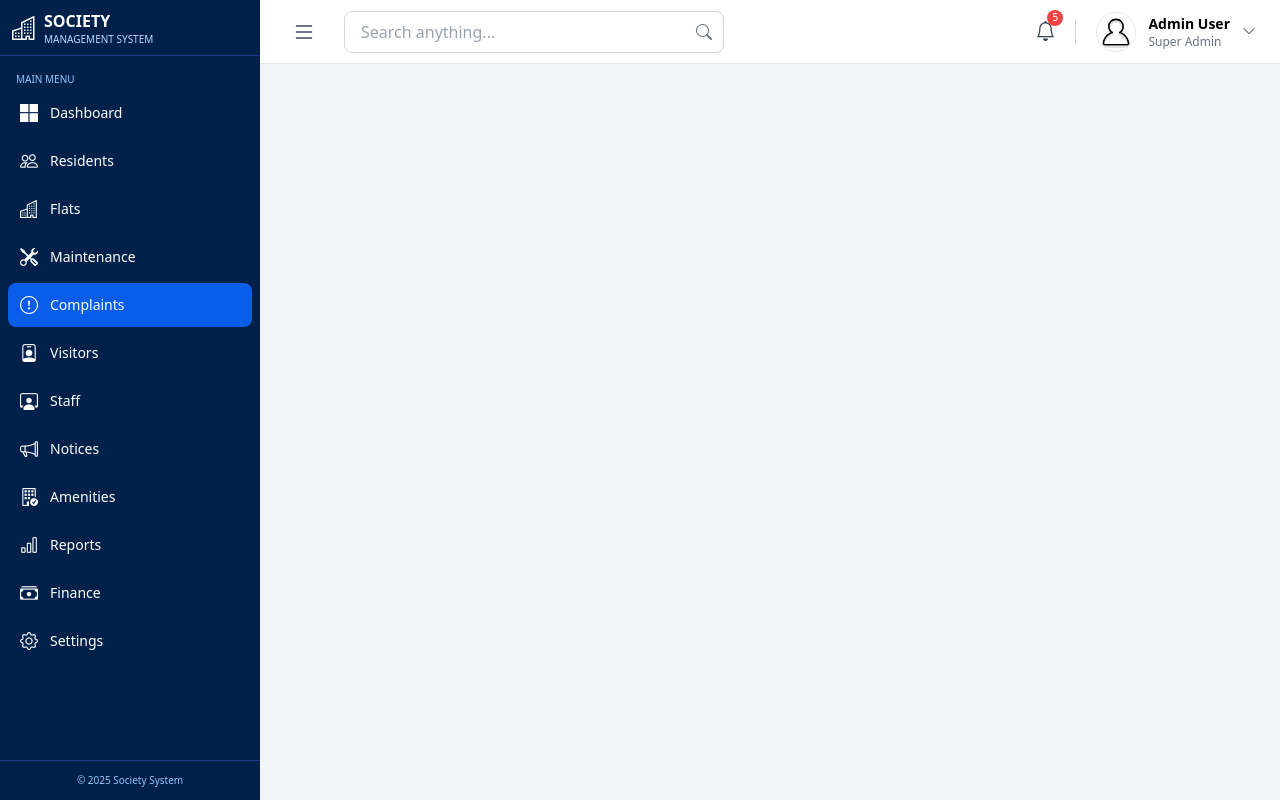
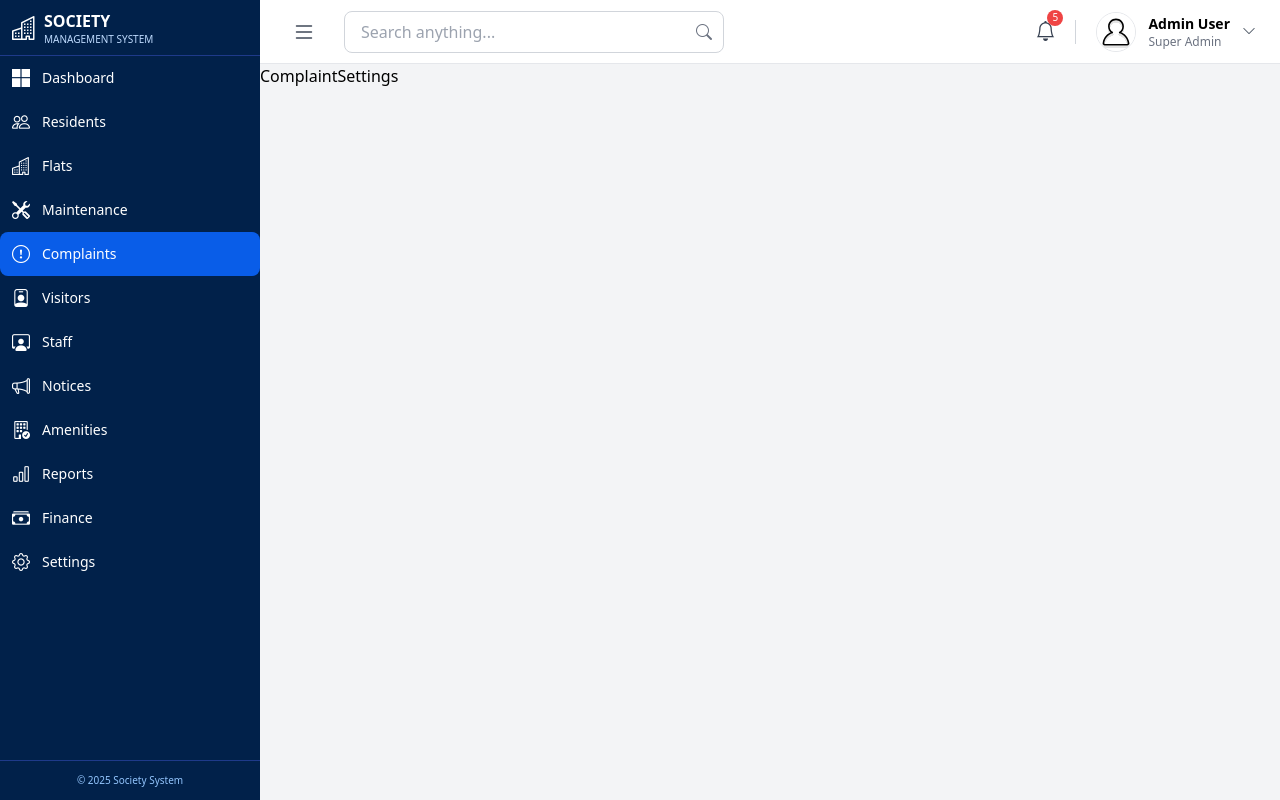
Before and after one commit to classrepo24/societymanagement-react, a React (Create React App) app: page /complaints/settings in a window 1280 px wide. Both pictures are taken after a click on the button 124 px from the left and 31 px from the top of the page. Built offline with nearby package versions, Linux system fonts and the light colour scheme.

Commit message:
complaint module add a inline edit remove popUp edit and Add Complaint Setting Also in Sidebar abd the Submenu in main menu

```diff
--- /dev/null
+++ b/src/context/ModalContext.jsx
@@ -0,0 +1,22 @@
+import { createContext, useContext, useState } from "react";
+
+const ModalContext = createContext();
+
+export const ModalProvider = ({ children }) => {
+  const [modal, setModal] = useState(null);
+
+  const openModal = (payload) => {
+    console.log("OPEN MODAL:", payload);
+    setModal(payload);
+  };
+
+  const closeModal = () => setModal(null);
+
+  return (
+    <ModalContext.Provider value={{ modal, openModal, closeModal }}>
+      {children}
+    </ModalContext.Provider>
+  );
+};
+
+export const useModal = () => useContext(ModalContext);
--- a/src/index.js
+++ b/src/index.js
@@ -2,19 +2,20 @@ import React from 'react';
 import ReactDOM from 'react-dom/client';
 import './index.css';
 import App from './App';
-import reportWebVitals from './reportWebVitals';
 import 'bootstrap-icons/font/bootstrap-icons.css';
 import { BrowserRouter } from 'react-router-dom';
-const root = ReactDOM.createRoot(document.getElementById('root'));
+import { ModalProvider } from "./context/ModalContext";
+const root = ReactDOM.createRoot(
+  document.getElementById('root')
+);
+
 root.render(
   <React.StrictMode>
     <BrowserRouter>
-    <App />
+   < ModalProvider>
+      <App />
+
+      </ModalProvider>
     </BrowserRouter>
   </React.StrictMode>
 );
-
-// If you want to start measuring performance in your app, pass a function
-// to log results (for example: reportWebVitals(console.log))
-// or send to an analytics endpoint. Learn more: https://bit.ly/CRA-vitals
-reportWebVitals();
--- a/src/layouts/Sidebar.jsx
+++ b/src/layouts/Sidebar.jsx
@@ -1,8 +1,109 @@
 import React from "react";
 import { NavLink, useLocation } from "react-router-dom";
+import { useModal } from "../context/ModalContext";
+import { useState } from "react";
 
 export const Sidebar = ({ isSidebarOpen }) => {
+
+  const [openMenus, setOpenMenus] = useState({});
+
+const toggleMenu = (label) => {
+  setOpenMenus((prev) => ({
+    ...prev,
+    [label]: !prev[label],
+  }));
+};
+
+const menuItems = [
+  {
+    path: "/dashboard",
+    icon: "bi-microsoft",
+    label: "Dashboard",
+  },
+  {
+    path: "/resident",
+    icon: "bi-people",
+    label: "Residents",
+  },
+  {
+    path: "/flats",
+    icon: "bi-buildings",
+    label: "Flats",
+  },
+  {
+    path: "/maintenance",
+    icon: "bi-tools",
+    label: "Maintenance",
+  },
+  {
+  path: "/complaints",
+  icon: "bi-exclamation-circle",
+  label: "Complaints",
+  // children: [
+  //   {
+  //     label: "My Complaints",
+  //      module: "complaints",
+  //    type: "myComplaints",
+  //   },
+  //   {
+  //     label: "Raise Complaint",
+  //     module: "complaints",
+  //     type: "raiseComplaint",
+  //   },
+  //   {
+  //     label: "Complaint Categories",
+  //     module: "complaints",
+  //     type: "categories",
+  //   },
+  // ],
+},
+  {
+    path:"/visitors",
+  icon: "bi-person-badge",
+  label: "Visitors",
+
+},
+  {
+    path: "/staff",
+    icon: "bi-person-workspace",
+    label: "Staff",
+  },
+  {
+    path: "/notices",
+    icon: "bi-megaphone",
+    label: "Notices",
+  },
+  {
+    path: "/amenities",
+    icon: "bi-building-check",
+    label: "Amenities",
+  },
+  {
+    path: "/reports",
+    icon: "bi-bar-chart",
+    label: "Reports",
+  },
+  {
+    path: "/finance",
+    icon: "bi-cash-stack",
+    label: "Finance",
+  },
+  {
+    path: "/settings",
+    icon: "bi-gear",
+    label: "Settings",
+  },
+];
+
+
+
+  const { openModal } = useModal();
+  console.log("Sidebar loaded");
+
+
   const location = useLocation();
+
+
 
   const linkClass = ({ isActive }) =>
     `flex items-center rounded-lg transition-all duration-200
@@ -38,34 +139,84 @@ export const Sidebar = ({ isSidebarOpen }) => {
         </NavLink>
       </div>
 
-      {/* MAIN MENU */}
-      <div className="px-2 py-2 space-y-1">
+     {menuItems.map((item) =>
+  item.children ? (
+    <div key={item.label}>
+      <div className="flex items-center">
+        {/* Main Menu Link */}
+        <NavLink
+          to={item.path}
+          className={({ isActive }) =>
+            `flex-1 flex items-center rounded-lg transition-all duration-200
+            ${
+              isSidebarOpen
+                ? "gap-3 px-3 py-2 text-sm"
+                : "justify-center py-2"
+            }
+            ${isActive ? "bg-[#095de8]" : "hover:bg-[#0b2f63]"}`
+          }
+        >
+          <i className={`${item.icon} text-lg`}></i>
+          {isSidebarOpen && <span>{item.label}</span>}
+        </NavLink>
+
+        {/* Arrow */}
         {isSidebarOpen && (
-          <p className="text-[10px] text-blue-300 px-2 mt-2 mb-1">
-            MAIN MENU
-          </p>
+          <button
+            onClick={() => toggleMenu(item.label)}
+            className="px-3 py-2 hover:bg-[#0b2f63] rounded-lg"
+          >
+            <i
+              className={`bi ${
+                openMenus[item.label]
+                  ? "bi-chevron-down"
+                  : "bi-chevron-right"
+              }`}
+            />
+          </button>
         )}
+      </div>
 
-        {[
-          ["dashboard", "bi-microsoft", "Dashboard"],
-          ["resident", "bi-people", "Residents"],
-          ["flats", "bi-buildings", "Flats"],
-          ["maintenance", "bi-tools", "Maintenance"],
-          ["complaints", "bi-exclamation-circle", "Complaints"],
-          ["visitors", "bi-person-badge", "Visitors"],
-          ["staff", "bi-person-workspace", "Staff"],
-          ["notices", "bi-megaphone", "Notices"],
-          ["amenities", "bi-building-check", "Amenities"],
-          ["reports", "bi-bar-chart", "Reports"],
-          ["finance", "bi-cash-stack", "Finance"],
-          ["settings", "bi-gear", "Settings"],
-        ].map(([path, icon, label]) => (
-          <NavLink key={path} to={`/${path}`} className={linkClass}>
-            <i className={`${icon} text-lg`}></i>
-            {isSidebarOpen && <span>{label}</span>}
+      {openMenus[item.label] && isSidebarOpen && (
+        <div className="ml-8 mt-1 space-y-1">
+          {item.children.map((child) =>
+            child.path ? (
+              <NavLink
+                key={child.label}
+                to={child.path}
+                className="block px-3 py-2 text-sm rounded-lg hover:bg-[#0b2f63]"
+              >
+                {child.label}
               </NavLink>
-        ))}
+            ) : (
+              <button
+                key={child.label}
+                onClick={() =>
+                  openModal({
+                    module: child.module,
+                    type: child.type,
+                  })
+                }
+                className="block w-full text-left px-3 py-2 text-sm rounded-lg hover:bg-[#0b2f63]"
+              >
+                {child.label}
+              </button>
+            )
+          )}
         </div>
+      )}
+    </div>
+  ) : (
+    <NavLink
+      key={item.path}
+      to={item.path}
+      className={linkClass}
+    >
+      <i className={`${item.icon} text-lg`}></i>
+      {isSidebarOpen && <span>{item.label}</span>}
+    </NavLink>
+  )
+)}
 
       {/* QUICK LINKS (BOTTOM BUT NOT FIXED) */}
       <div className="px-2 py-2 space-y-1">
@@ -79,12 +230,30 @@ export const Sidebar = ({ isSidebarOpen }) => {
       </p>
     )}
 
-            <button className="flex items-center gap-2 px-3 py-2 rounded-lg hover:bg-[#0b2f63] w-full text-sm">
+    {/* Messages */}
+    <button
+      onClick={() =>
+        openModal({
+          module: "dashboard",
+          type: "messages",
+        })
+      }
+      className="flex items-center gap-2 px-3 py-2 rounded-lg hover:bg-[#0b2f63] w-full text-sm"
+    >
       <i className="bi bi-chat-dots"></i>
       {isSidebarOpen && "Messages"}
     </button>
 
-            <button className="flex items-center gap-2 px-3 py-2 rounded-lg hover:bg-[#0b2f63] w-full text-sm">
+    {/* Help & Support */}
+    <button
+      onClick={() =>
+        openModal({
+          module: "dashboard",
+          type: "helpSupport",
+        })
+      }
+      className="flex items-center gap-2 px-3 py-2 rounded-lg hover:bg-[#0b2f63] w-full text-sm"
+    >
       <i className="bi bi-question-circle"></i>
       {isSidebarOpen && "Help & Support"}
     </button>
@@ -100,25 +269,54 @@ export const Sidebar = ({ isSidebarOpen }) => {
               </p>
             )}
 
-            <button className="flex items-center gap-2 px-3 py-2 rounded-lg hover:bg-[#0b2f63] w-full text-sm">
+            <button
+              onClick={() =>{
+                 console.log("CLICKED");
+
+                openModal({
+
+                  module: "complaints",
+                  type: "raiseComplaint",
+                })
+              }}
+              className="flex items-center gap-2 px-3 py-2 rounded-lg hover:bg-[#0b2f63] w-full text-sm"
+            >
               <i className="bi bi-plus-circle"></i>
               {isSidebarOpen && "Raise Complaint"}
             </button>
 
-            <button className="flex items-center gap-2 px-3 py-2 rounded-lg hover:bg-[#0b2f63] w-full text-sm">
+            <button
+              onClick={() =>
+                openModal({
+                  module: "complaints",
+                  type: "myComplaints",
+                })
+              }
+              className="flex items-center gap-2 px-3 py-2 rounded-lg hover:bg-[#0b2f63] w-full text-sm"
+            >
               <i className="bi bi-journal-check"></i>
               {isSidebarOpen && "My Complaints"}
             </button>
 
-            <button className="flex items-center gap-2 px-3 py-2 rounded-lg hover:bg-[#0b2f63] w-full text-sm">
+
+
+            <button
+              onClick={() =>
+                openModal({
+                  module: "complaints",
+                  type: "categories",
+                })
+              }
+              className="flex items-center gap-2 px-3 py-2 rounded-lg hover:bg-[#0b2f63] w-full text-sm"
+            >
               <i className="bi bi-folder2-open"></i>
-              {isSidebarOpen && "Categories"}
+              {isSidebarOpen && "Complaint Categories"}
             </button>
           </>
         )}
       </div>
 
-      {/* FOOTER  */}
+      {/* FOOTER (ALWAYS VISIBLE) */}
       <div className="mt-auto border-t border-blue-900 px-2 py-3 text-center text-[10px] text-blue-300">
         {isSidebarOpen ? "© 2025 Society System" : "©"}
       </div>
--- /dev/null
+++ b/src/pages/Complaints/ComplaintSettings.jsx
@@ -0,0 +1,7 @@
+import React from 'react'
+
+export const ComplaintSettings = () => {
+  return (
+    <div>ComplaintSettings</div>
+  )
+}
--- a/src/pages/Complaints/Complaints.jsx
+++ b/src/pages/Complaints/Complaints.jsx
@@ -2,9 +2,9 @@ import React, { useState } from "react";
 import { CategoryChart } from "./CategoryChart";
 import { StatusChart } from "./StatusChart";
 import { RecentComplaints } from "./RecentComplaints";
-
-
-
+// import { Sidebar } from "../../layouts/Sidebar";
+import { useModal } from "../../context/ModalContext";
+import { NavLink } from "react-router-dom";
 
 const cards = [
   {
@@ -80,8 +80,14 @@ const getStatusStyle = (s) => {
   }
 };
 
+
+
 export const Complaints = () => {
 
+
+
+
+const { modal, closeModal } = useModal();
 
 const [complaints,setComplaints] = useState([
   {
@@ -339,6 +345,7 @@ if (sortConfig.key) {
 
 <div className="p-4 sm:p-6 bg-[#fbfbfe] w-full">
 
+
        {/* HEADER */}
 <div className="flex flex-col lg:flex-row lg:justify-between lg:items-start gap-4 mb-6 overflow-hidden">
 
@@ -351,9 +358,13 @@ if (sortConfig.key) {
         </div>
 
 <div className="flex flex-wrap gap-3">
-              <button className="px-4 py-2 bg-white rounded-lg flex items-center gap-2 text-sm">
-            <i className="bi bi-gear-fill"></i> Complaint Settings
-          </button>
+              <NavLink
+  to="/complaints/settings"
+  className="px-4 py-2 bg-white rounded-lg flex items-center gap-2 text-sm hover:bg-gray-100"
+>
+  <i className="bi bi-gear-fill"></i>
+  Complaint Settings
+</NavLink>
 
           <button
   onClick={() => setIsOpen(true)}
@@ -702,8 +713,26 @@ if (sortConfig.key) {
       <td className="px-4 py-3">{item.raisedOn}</td>
 
       {/* ACTIONS */}
+
 <td className="px-4 py-3 text-center relative">
 
+  {/* EDIT MODE → SHOW SAVE */}
+  {item.isEditing ? (
+    <button
+      onClick={() => {
+        setComplaints((prev) =>
+          prev.map((c, i) =>
+            i === index ? { ...c, isEditing: false } : c
+          )
+        );
+        setOpenMenu(null);
+      }}
+      className="px-3 py-1 bg-green-500 text-white rounded"
+    >
+      Save
+    </button>
+  ) : (
+    <>
       {/* 3 DOT BUTTON */}
       <button
         onClick={() =>
@@ -714,13 +743,20 @@ if (sortConfig.key) {
         ⋮
       </button>
 
-  {/* DROPDOWN MENU */}
+      {/* DROPDOWN */}
       {openMenu === index && (
         <div className="absolute right-4 mt-1 w-32 bg-white border rounded-lg shadow-lg z-20">
 
+          {/* EDIT */}
           <button
             onClick={() => {
-    setEditData(item);
+              setComplaints((prev) =>
+                prev.map((c, i) =>
+                  i === index
+                    ? { ...c, isEditing: true }
+                    : c
+                )
+              );
               setOpenMenu(null);
             }}
             className="w-full text-left px-4 py-2 hover:bg-gray-100"
@@ -728,21 +764,7 @@ if (sortConfig.key) {
             Edit
           </button>
 
-
-      <button
-        onClick={() => {
-          setComplaints((prev) =>
-            prev.map((c, i) =>
-              i === index ? { ...c, isEditing: false } : c
-            )
-          );
-          setOpenMenu(null);
-        }}
-        className="w-full text-left px-4 py-2 hover:bg-gray-100"
-      >
-         Save
-      </button>
-
+          {/* DELETE */}
           <button
             onClick={() => {
               setDeleteId(item);
@@ -755,6 +777,9 @@ if (sortConfig.key) {
 
         </div>
       )}
+    </>
+  )}
+
 </td>
     </tr>
   ))}
@@ -766,6 +791,9 @@ if (sortConfig.key) {
 
           </div>
         </div>
+
+
+
 {/* RIGHT */}
 
 <div className="w-[340px] flex-shrink-0 space-y-5">
@@ -784,126 +812,6 @@ if (sortConfig.key) {
 </div>
       </div>
 
-      {editData && (
-  <div className="fixed inset-0 bg-black/40 flex items-center justify-center z-50">
-
-    <div className="bg-white w-[420px] rounded-xl p-5 shadow-lg max-h-[90vh] overflow-y-auto">
-
-      <h2 className="text-lg font-bold mb-4">Edit Complaint</h2>
-
-      {/* Complaint ID (readonly) */}
-      <input
-        value={editData.id}
-        disabled
-        className="w-full border px-3 py-2 rounded mb-3 bg-gray-100"
-      />
-
-      {/* Category */}
-      <input
-        value={editData.category}
-        onChange={(e) =>
-          setEditData({ ...editData, category: e.target.value })
-        }
-        className="w-full border px-3 py-2 rounded mb-3"
-        placeholder="Category"
-      />
-
-      {/* Title */}
-      <input
-        value={editData.title}
-        onChange={(e) =>
-          setEditData({ ...editData, title: e.target.value })
-        }
-        className="w-full border px-3 py-2 rounded mb-3"
-        placeholder="Title"
-      />
-
-      {/* Raised By */}
-      <input
-        value={editData.raisedBy}
-        onChange={(e) =>
-          setEditData({ ...editData, raisedBy: e.target.value })
-        }
-        className="w-full border px-3 py-2 rounded mb-3"
-        placeholder="Raised By"
-      />
-
-      {/* Flat No */}
-      <input
-        value={editData.flatNo}
-        onChange={(e) =>
-          setEditData({ ...editData, flatNo: e.target.value })
-        }
-        className="w-full border px-3 py-2 rounded mb-3"
-        placeholder="Flat No"
-      />
-
-      {/* Priority */}
-      <select
-        value={editData.priority}
-        onChange={(e) =>
-          setEditData({ ...editData, priority: e.target.value })
-        }
-        className="w-full border px-3 py-2 rounded mb-3"
-      >
-        <option>High</option>
-        <option>Medium</option>
-        <option>Low</option>
-      </select>
-
-      {/* Status */}
-      <select
-        value={editData.status}
-        onChange={(e) =>
-          setEditData({ ...editData, status: e.target.value })
-        }
-        className="w-full border px-3 py-2 rounded mb-3"
-      >
-        <option>Open</option>
-        <option>In Progress</option>
-        <option>Resolved</option>
-        <option>Overdue</option>
-      </select>
-
-      {/* Raised On (readonly or editable if you want) */}
-      <input
-        type="date"
-        value={editData.raisedOn}
-        onChange={(e) =>
-          setEditData({ ...editData, raisedOn: e.target.value })
-        }
-        className="w-full border px-3 py-2 rounded mb-3"
-      />
-
-      {/* Buttons */}
-      <div className="flex justify-end gap-2 mt-4">
-
-        <button
-          onClick={() => setEditData(null)}
-          className="px-4 py-2 border rounded"
-        >
-          Cancel
-        </button>
-
-        <button
-          onClick={() => {
-            setComplaints((prev) =>
-              prev.map((c) =>
-                c.id === editData.id ? editData : c
-              )
-            );
-            setEditData(null);
-          }}
-          className="px-4 py-2 bg-green-500 text-white rounded"
-        >
-          Save
-        </button>
-
-      </div>
-
-    </div>
-  </div>
-)}
 
 {/* delete */}
 
@@ -1128,6 +1036,126 @@ if (sortConfig.key) {
     </div>
   </div>
 )}
+
+{/* raise complaints popup quick links */}
+
+{modal?.module === "complaints" &&
+ modal?.type === "raiseComplaint" && (
+  <div className="fixed inset-0 bg-black/50 flex items-center justify-center z-50">
+
+    <div className="bg-white w-[400px] p-6 rounded-xl">
+
+      <div className="flex justify-between mb-4">
+        <h2 className="text-lg font-semibold">Raise Complaint</h2>
+
+        <button onClick={closeModal}>
+          ✖
+        </button>
+      </div>
+
+      <input
+        placeholder="Title"
+        className="w-full border p-2 mb-3"
+      />
+
+      <input
+        placeholder="Raised By"
+        className="w-full border p-2 mb-3"
+      />
+
+      <select className="w-full border p-2 mb-3">
+        <option>Plumbing</option>
+        <option>Electricity</option>
+        <option>Water</option>
+      </select>
+
+      <button className="w-full bg-green-600 text-white py-2 rounded">
+        Save
+      </button>
+
+    </div>
+  </div>
+)}
+
+
+{/* my complaints */}
+
+
+{modal?.module === "complaints" &&
+ modal?.type === "myComplaints" && (
+  <div className="fixed inset-0 bg-black/50 flex items-center justify-center z-50">
+
+    <div className="bg-white w-[600px] p-5 rounded-xl">
+
+      <div className="flex justify-between mb-4">
+        <h2 className="text-lg font-semibold">My Complaints</h2>
+
+        <button onClick={closeModal}>
+          ✖
+        </button>
+      </div>
+
+      {/* LIST */}
+      <div className="max-h-[300px] overflow-y-auto">
+        {complaints.map((c) => (
+          <div
+            key={c.id}
+            className="border-b py-2 text-sm flex justify-between"
+          >
+            <span>{c.title}</span>
+            <span className="text-gray-500">{c.status}</span>
+          </div>
+        ))}
+      </div>
+
+    </div>
+  </div>
+)}
+
+
+
+{/* Categorie All */}
+
+{modal?.module === "complaints" &&
+ modal?.type === "categories" && (
+  <div className="fixed inset-0 bg-black/50 flex items-center justify-center z-50">
+
+    <div className="bg-white w-[450px] p-5 rounded-xl">
+
+      {/* HEADER */}
+      <div className="flex justify-between mb-4">
+        <h2 className="text-lg font-semibold">Complaint Categories</h2>
+
+        <button onClick={closeModal}>
+          ✖
+        </button>
+      </div>
+
+      {/* CATEGORY LIST */}
+      <div className="space-y-2">
+
+        {[
+          "Plumbing",
+          "Electricity",
+          "Water",
+          "Cleaning",
+          "Security",
+        ].map((cat, i) => (
+          <div
+            key={i}
+            className="flex justify-between items-center border p-2 rounded"
+          >
+            <span>{cat}</span>
+            <span className="text-xs text-gray-500">Active</span>
+          </div>
+        ))}
+
+      </div>
+
+    </div>
+  </div>
+)}
+
     </div>
   );
 };
--- a/src/routes/AllRoutes.js
+++ b/src/routes/AllRoutes.js
@@ -3,15 +3,16 @@ import { Routes, Route, Navigate } from "react-router-dom";
 
 import Dashboard from "../pages/dashboard/Dashboard";
 import {Complaints} from "../pages/Complaints/Complaints";
-
+import {ComplaintSettings} from "../pages/Complaints/ComplaintSettings";
 
 const AllRoutes = () => {
   return (
-    <Routes>
-      <Route path="/" element={<Navigate to="/dashboard" />} />
-      <Route path="/dashboard" element={<Dashboard />} />
-      <Route path="/complaints" element={<Complaints />} />
-    </Routes>
+   <Routes>
+  <Route path="/" element={<Navigate to="/dashboard" />} />
+  <Route path="/dashboard" element={<Dashboard />} />
+  <Route path="/complaints" element={<Complaints />} />
+  <Route path="/complaints/settings" element={<ComplaintSettings />} />
+</Routes>
   );
 };
 
```
Lines whose indentation alone changed are shown as unchanged.
